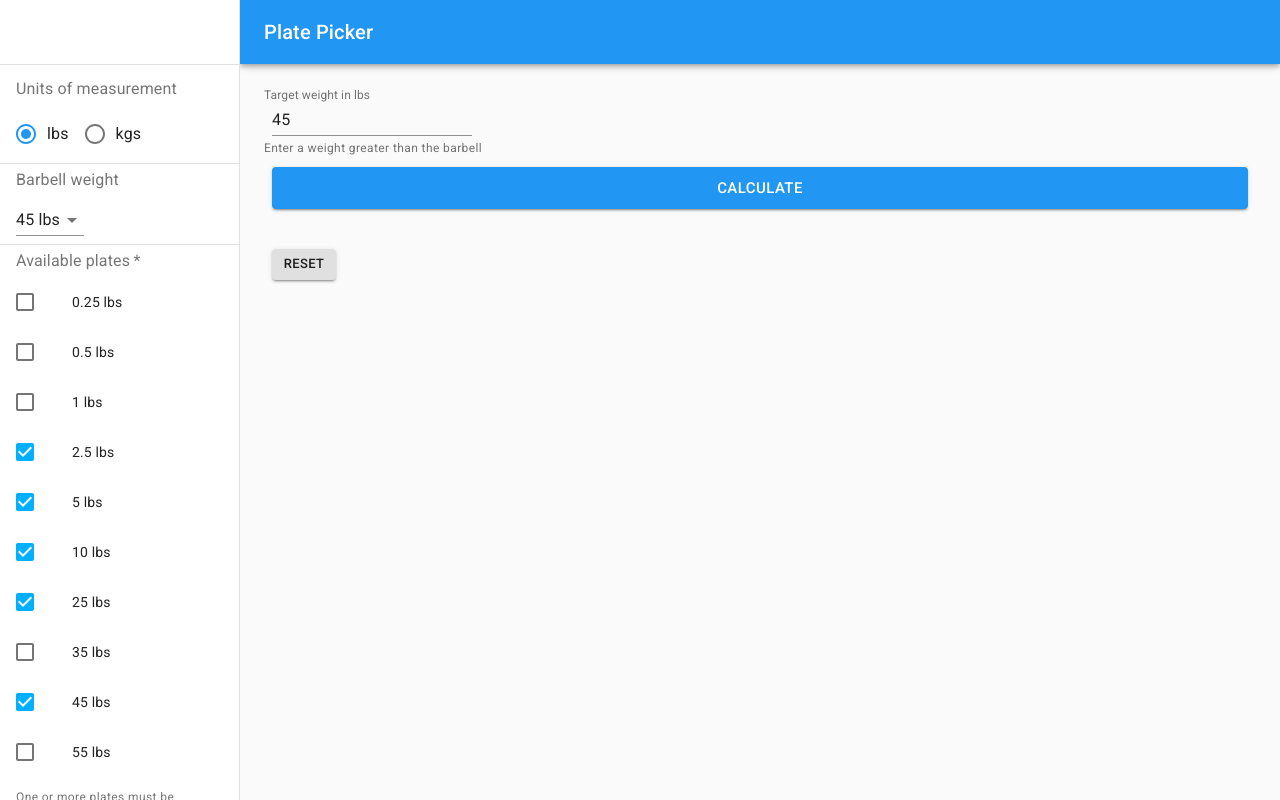
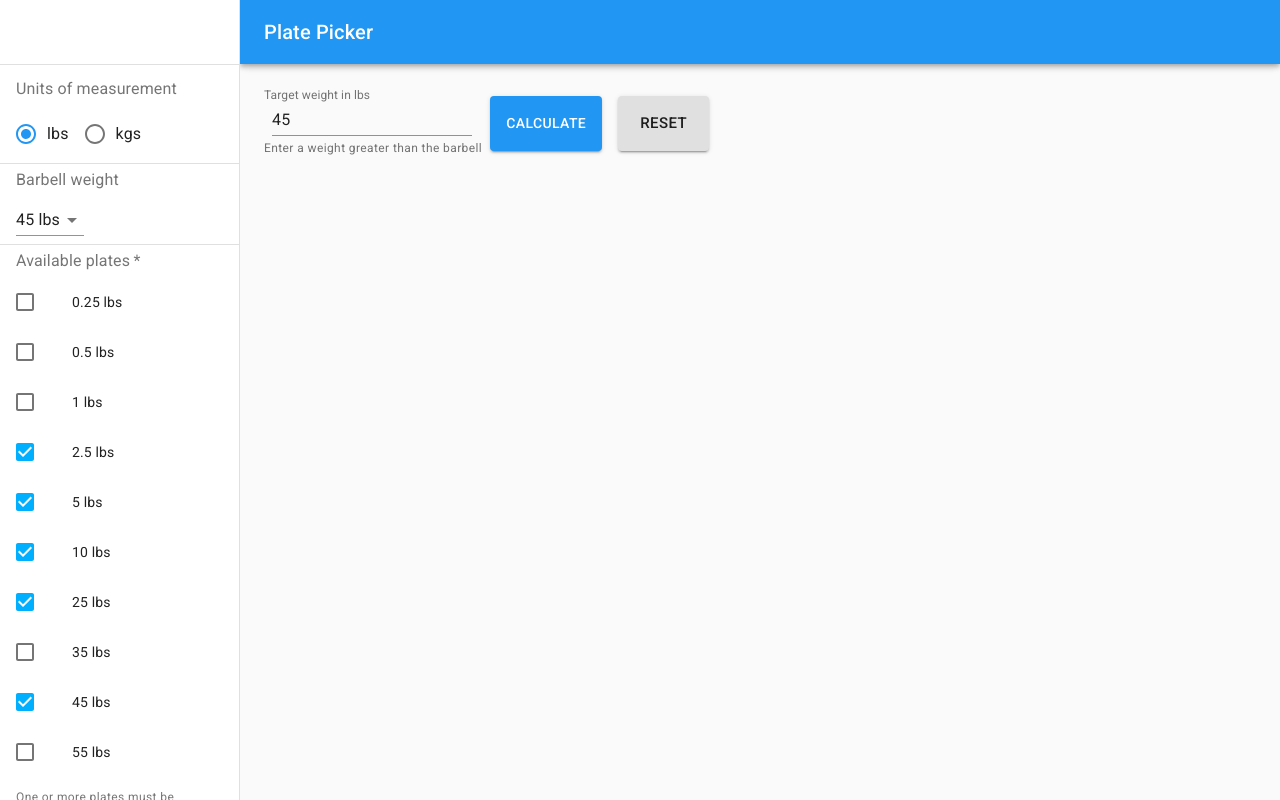
Before and after one commit to BillyBunn/plate-picker, a React (Create React App) app: page / in a window 1280 px wide. Built offline with nearby package versions, Linux system fonts and the light colour scheme.

Commit message:
updates form and feedback messaage

```diff
--- a/src/components/Page.js
+++ b/src/components/Page.js
@@ -5,7 +5,7 @@ import Divider from '@material-ui/core/Divider';
 import Drawer from '@material-ui/core/Drawer';
 import Hidden from '@material-ui/core/Hidden';
 import IconButton from '@material-ui/core/IconButton';
-import MenuIcon from '@material-ui/icons/Menu';
+import MenuIcon from '@material-ui/icons/FitnessCenter';
 import Toolbar from '@material-ui/core/Toolbar';
 import Typography from '@material-ui/core/Typography';
 import { makeStyles, useTheme } from '@material-ui/core/styles';
--- a/src/components/WeightForm.js
+++ b/src/components/WeightForm.js
@@ -3,6 +3,7 @@ import { makeStyles } from '@material-ui/core/styles';
 import FormControl from '@material-ui/core/FormControl';
 import FormHelperText from '@material-ui/core/FormHelperText';
 import TextField from '@material-ui/core/TextField';
+import Box from '@material-ui/core/Box';
 import InputLabel from '@material-ui/core/InputLabel';
 import Input from '@material-ui/core/Input';
 import Button from '@material-ui/core/Button';
@@ -49,9 +50,9 @@ const WeightForm = () => {
   const error = weight < state.currentBar[state.currentUnits];
   const classes = useStyles();
   return (
-    <>
-      <form onSubmit={handleSubmit}>
-        <FormControl className={classes.container} error={error}>
+    <Box>
+      <form onSubmit={handleSubmit} className={classes.container}>
+        <FormControl error={error}>
           <InputLabel htmlFor="weight-input">
             Target weight in {state.currentUnits}
           </InputLabel>
@@ -59,7 +60,6 @@ const WeightForm = () => {
             label={`Target weight in ${state.currentUnits}`}
             id="weight-input"
             className={classes.textField}
-            // autoComplete={`Total weight in ${state.currentUnits}`}
             defaultValue={defaultValue}
             type="number"
             onChange={handleWeightChange}
@@ -67,26 +67,26 @@ const WeightForm = () => {
           <FormHelperText>
             Enter a weight greater than the barbell
           </FormHelperText>
+        </FormControl>
           <Button
             variant="contained"
-            size="large"
+            size="medium"
             color="primary"
             className={classes.button}
             type="submit"
           >
             Calculate
           </Button>
-        </FormControl>
-      </form>
           <Button
             variant="contained"
-        size="small"
+            size="large"
             className={classes.button}
             onClick={() => dispatch({ type: 'RESET' })}
           >
             Reset
           </Button>
-    </>
+      </form>
+    </Box>
   );
 };
 
--- a/src/components/WeightText.js
+++ b/src/components/WeightText.js
@@ -10,7 +10,8 @@ const WeightText = () => {
 
   return (
     <>
-      {plates.length > 0 ? <Typography variant="h5" gutterBottom>
+      {plates.length > 0 ? (
+        <Typography variant="h5" gutterBottom>
           Put{' '}
           {plates.map(({ weight, qty }, idx, arr) => {
             const last = idx === arr.length - 1;
@@ -18,17 +19,22 @@ const WeightText = () => {
             return (
               <span key={idx}>
                 {arr.length > 1 && last && 'and '}
-              <strong>{qty}</strong>{' '}
-              <em>
+                <em>{qty} &times;</em>{' '}
+                <strong>
                   {weight}
                   {plural && "'s"}
-              </em>
+                </strong>
                 {!last ? ', ' : ` ${units} plates `}
               </span>
             );
           })}{' '}
-        on each side of the <em>{bar}</em> {units} bar.
-      </Typography> : <Typography variant="h5" gutterBottom>Just lift the <em>{bar}</em> {units} bar.</Typography>}
+          on each side of the <strong>{bar}</strong> {units} bar.
+        </Typography>
+      ) : (
+        <Typography variant="h5" gutterBottom>
+          Just lift the <em>{bar}</em> {units} bar.
+        </Typography>
+      )}
       {remainder > 0 && (
         <Typography>
           You're short of {targetWeight} by {remainder} {units}. Smaller plates
```
Lines whose indentation alone changed are shown as unchanged.
